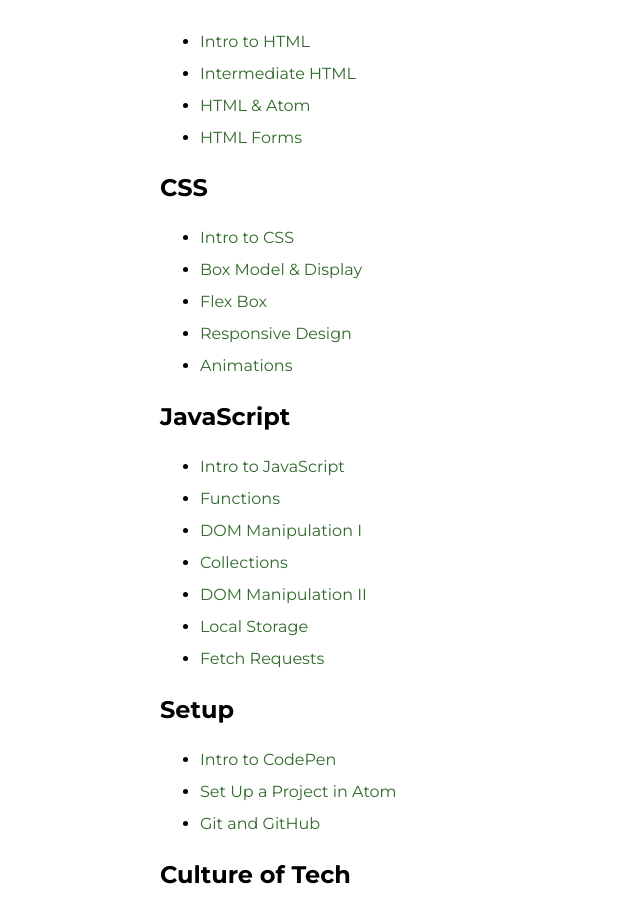
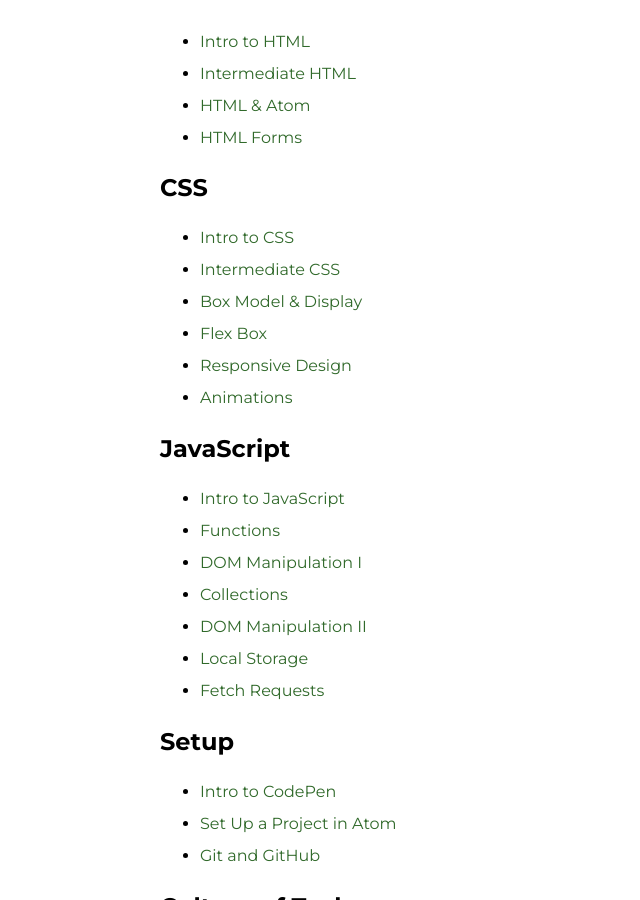
Before and after one commit to ameseee/kwk-curriculum-site, a Jekyll site: the page built from web-app/lessons/index.md, in a window 1280 px wide and 900 px high, scrolled down 304 px. Shown: the whole window, without its empty margins (0-640 px from the left). Built offline with Jekyll 4.4.1, drawn with Linux system fonts in a browser that asks for light colours; nearby versions of some CDN libraries.

Commit message:
Add file path to Intermediate CSS lesson

```diff
--- a/web-app/lessons/index.md
+++ b/web-app/lessons/index.md
@@ -14,6 +14,7 @@
 ## CSS
 
 - [Intro to CSS]({{ site.url }}/web-app/lessons/css-intro)
+- [Intermediate CSS]({{ site.url }}/web-app/lessons/css-intermediate)
 - [Box Model & Display]({{ site.url }}/web-app/lessons/box-model-display)
 - [Flex Box]({{ site.url }}/web-app/lessons/flexbox)
 - [Responsive Design]({{ site.url }}/web-app/lessons/responsive-design)
```
